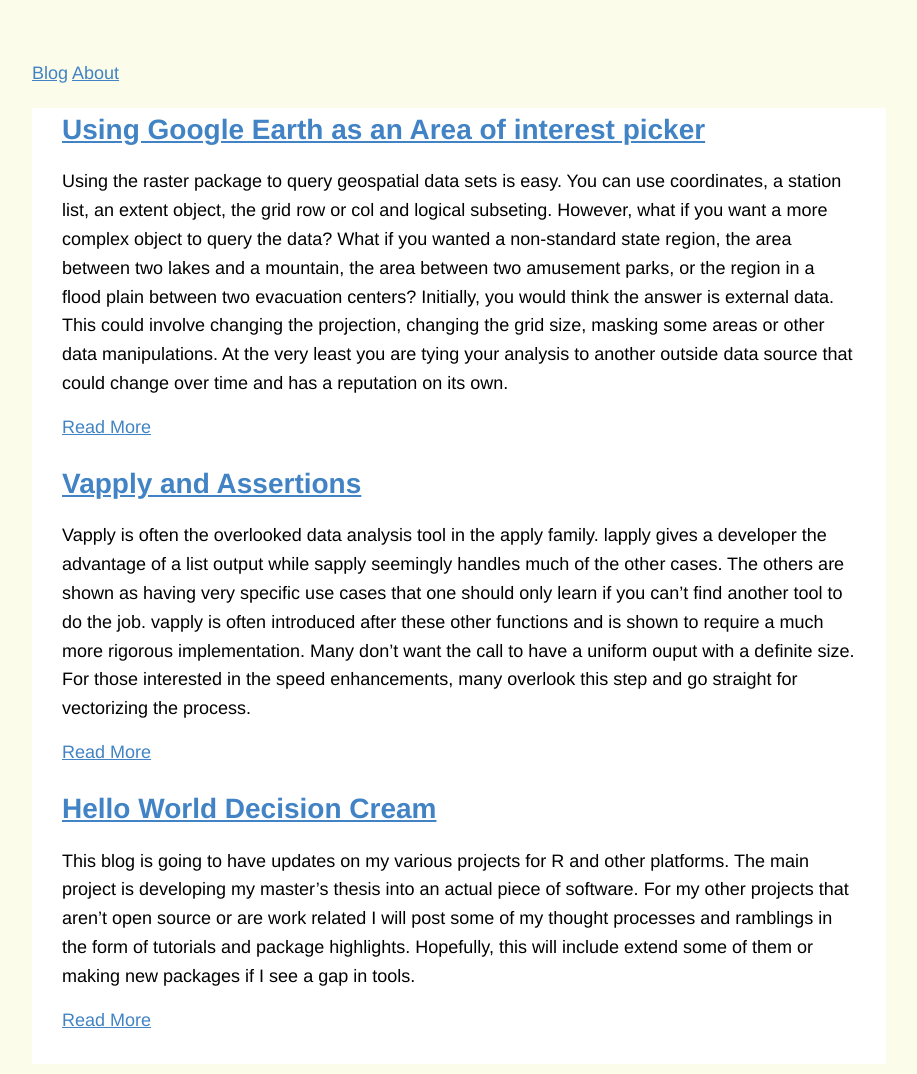
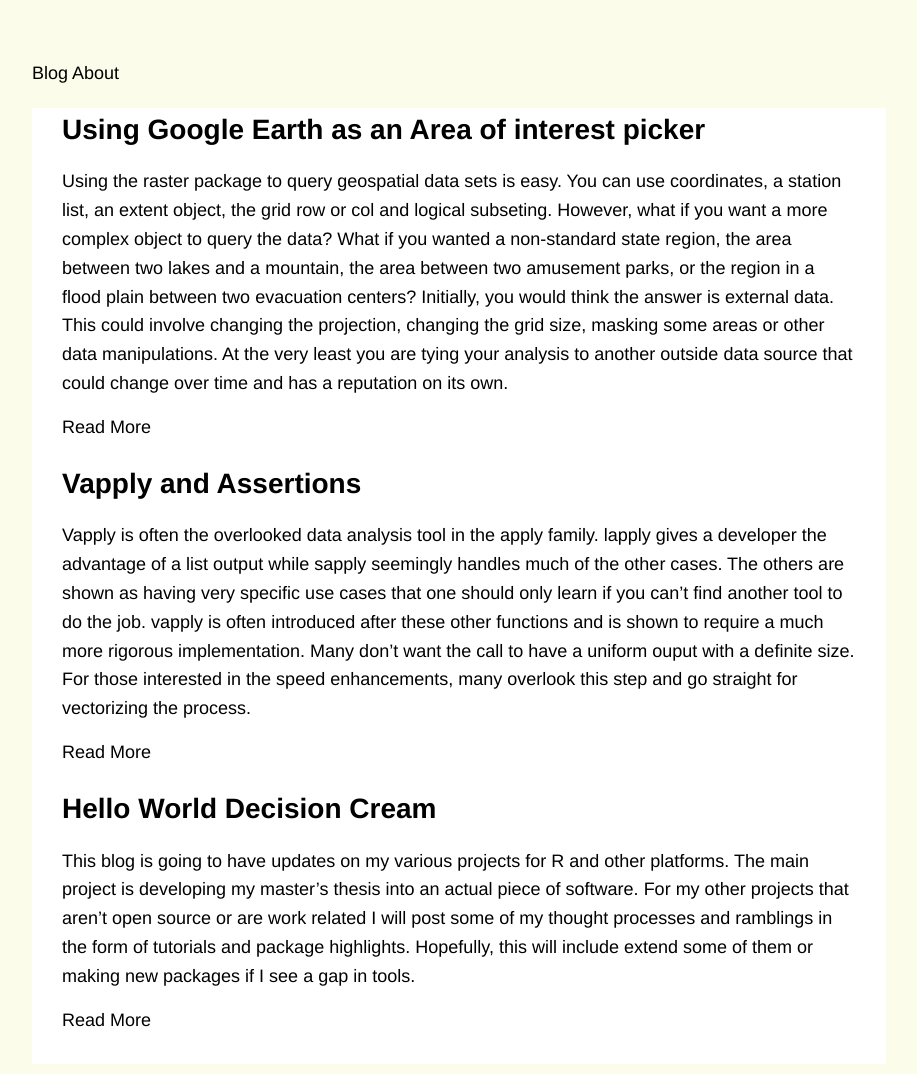
Before and after one commit to sidjai/sidjai.github.io, a Jekyll site: the page built from index.html, in a window 1280 px wide. Shown: the whole page, without its empty margins (181-1098 px from the left). Built offline with Jekyll 4.4.1, drawn with Linux system fonts in a browser that asks for light colours.

Commit message:
Changed link color
-it looked like it was from early 00s

```diff
--- a/css/style.css
+++ b/css/style.css
@@ -21,8 +21,15 @@
 body > *:last-child {
    margin-bottom: 0 !important; }
 
-a {
-   color: #4183C4; }
+a {color: black; }
+a:link {text-decoration: none;}
+
+a:visited {text-decoration: none;}
+
+a:hover {text-decoration: underline;}
+
+a:active {text-decoration: underline;}
+
 a.absent {
    color: #cc0000; }
 a.anchor {
```
